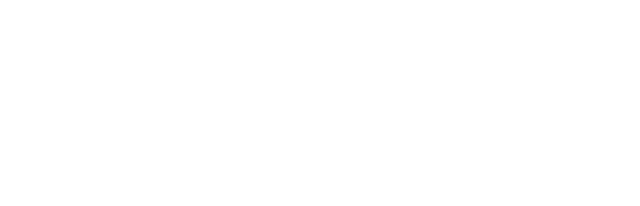
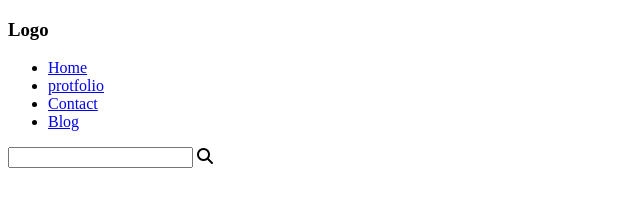
Before and after one commit to armanhasan609/Web-Template-Design-CSS-Flex-Box, a plain HTML site: page index.html in a window 1280 px wide. Shown: the whole page, without its empty margins (0-640 px from the left). Drawn offline with Linux system fonts and the light colour scheme.

Commit message:
Header section HTML is completed

```diff
--- a/index.html
+++ b/index.html
@@ -4,9 +4,31 @@
     <meta charset="UTF-8">
     <meta name="viewport" content="width=device-width, initial-scale=1.0">
     <title>Web Template</title>
+    <link rel="stylesheet" href="https://cdnjs.cloudflare.com/ajax/libs/font-awesome/6.4.2/css/all.min.css" integrity="sha512-z3gLpd7yknf1YoNbCzqRKc4qyor8gaKU1qmn+CShxbuBusANI9QpRohGBreCFkKxLhei6S9CQXFEbbKuqLg0DA==" crossorigin="anonymous" referrerpolicy="no-referrer" />
+    <link rel="stylesheet" href="https://cdnjs.cloudflare.com/ajax/libs/font-awesome/6.4.2/css/fontawesome.min.css" integrity="sha512-siarrzI1u3pCqFG2LEzi87McrBmq6Tp7juVsdmGY1Dr8Saw+ZBAzDzrGwX3vgxX1NkioYNCFOVC0GpDPss10zQ==" crossorigin="anonymous" referrerpolicy="no-referrer" />
     <link rel="stylesheet" href="css/style.css">
 </head>
 <body>
-
+    <div class="layout">
+        <section id="row1">
+            <div class="header-section">
+                <div class="logo">
+                    <h3>Logo</h3>
+                </div>
+                <div class="menu">
+                    <ul>
+                        <li><a href="#">Home</a></li>
+                        <li><a href="#">protfolio</a></li>
+                        <li><a href="#">Contact</a></li>
+                        <li><a href="#" class="Blog_btn">Blog</a></li>
+                    </ul>
+                </div>
+                <div class="search-bar">
+                    <input type="search">
+                    <i class="fa-solid fa-magnifying-glass"></i>
+                </div>
+            </div>
+        </section>
+    </div>
 </body>
 </html>
```
